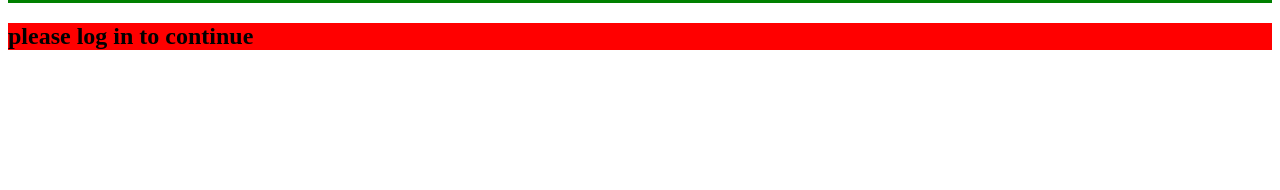
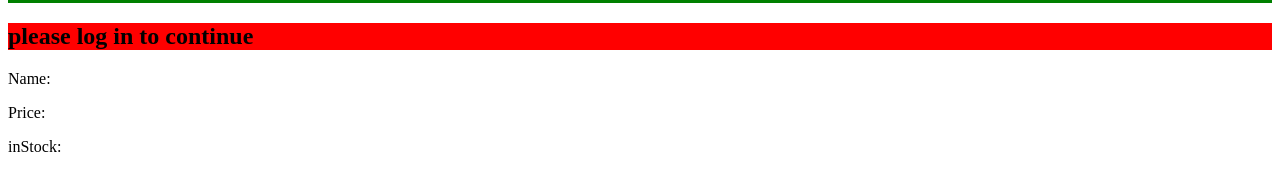
Before and after one commit to datlearner/Practise, a React (Vite) app in the folder props-crendering/: page / in a window 1280 px wide. Shown: the part 370-560 px from the top of the page. Built offline with nearby package versions, Linux system fonts and the light colour scheme.

Commit message:
starting up with react

```diff
--- a/props-crendering/src/App.jsx
+++ b/props-crendering/src/App.jsx
@@ -1,6 +1,7 @@
 import AdminDashboard from "./Admin.jsx"
 import Greeting from "./Greeting.jsx"
 import UserStatus from "./UserStatus.jsx"
+import Product from "./Product.jsx"
 function App() {
 
   return (
@@ -12,6 +13,7 @@ function App() {
      <Greeting name="John Joe" />
      <UserStatus isLoggedIn = {true} />
      <UserStatus isLoggedIn = {false} />
+     <Product />
     </>
   )
 }
```
